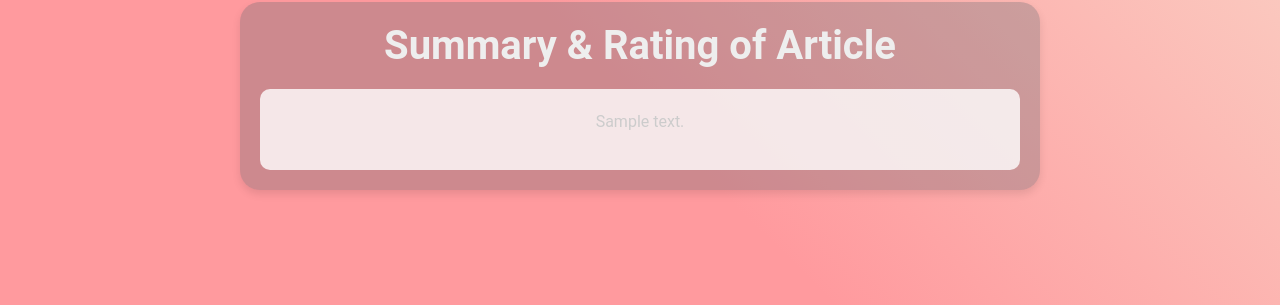
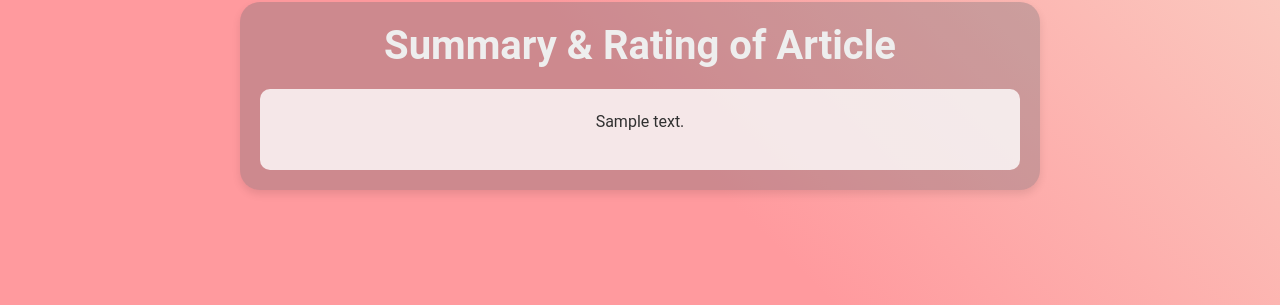
Before and after one commit to LoganReyn/ClassProject, a Flask app: template Templates/summary.html in a window 1280 px wide. Shown: the part 304-609 px from the top of the page. Run offline with Flask 3, Linux system fonts and the light colour scheme; the template is opened without the code that fills it: most values are stand-ins (such as "Sample title", 1, 10 or a date in 2020).

Commit message:
Changed color of summary text

```diff
--- a/static/css/main.css
+++ b/static/css/main.css
@@ -46,7 +46,7 @@ h1 {
 p {
     font-size: 1.1rem;
     line-height: 1.6;
-    color: #ccc;
+    color: #303030;
   }
 
 /* Summary Content */
```
